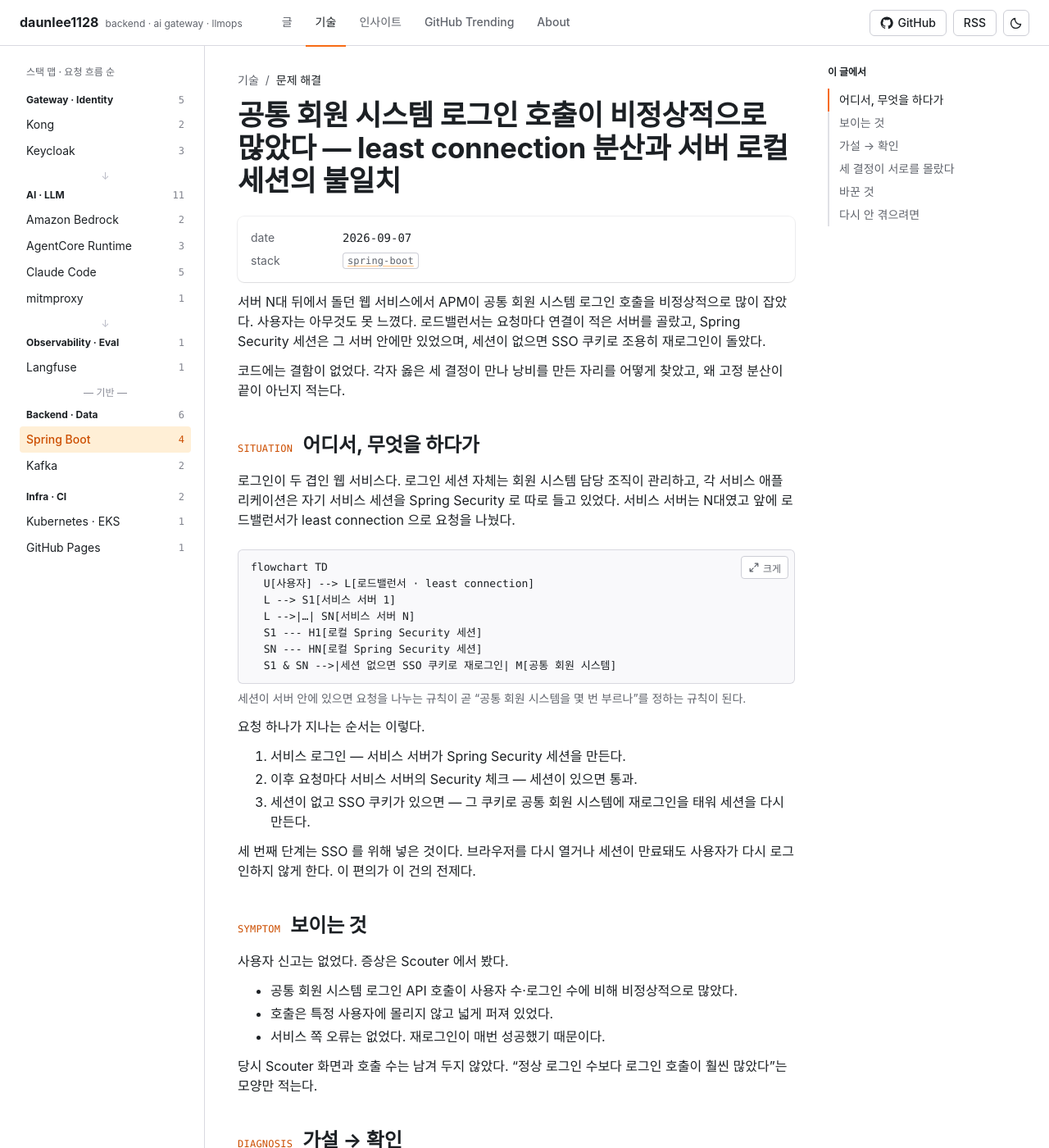
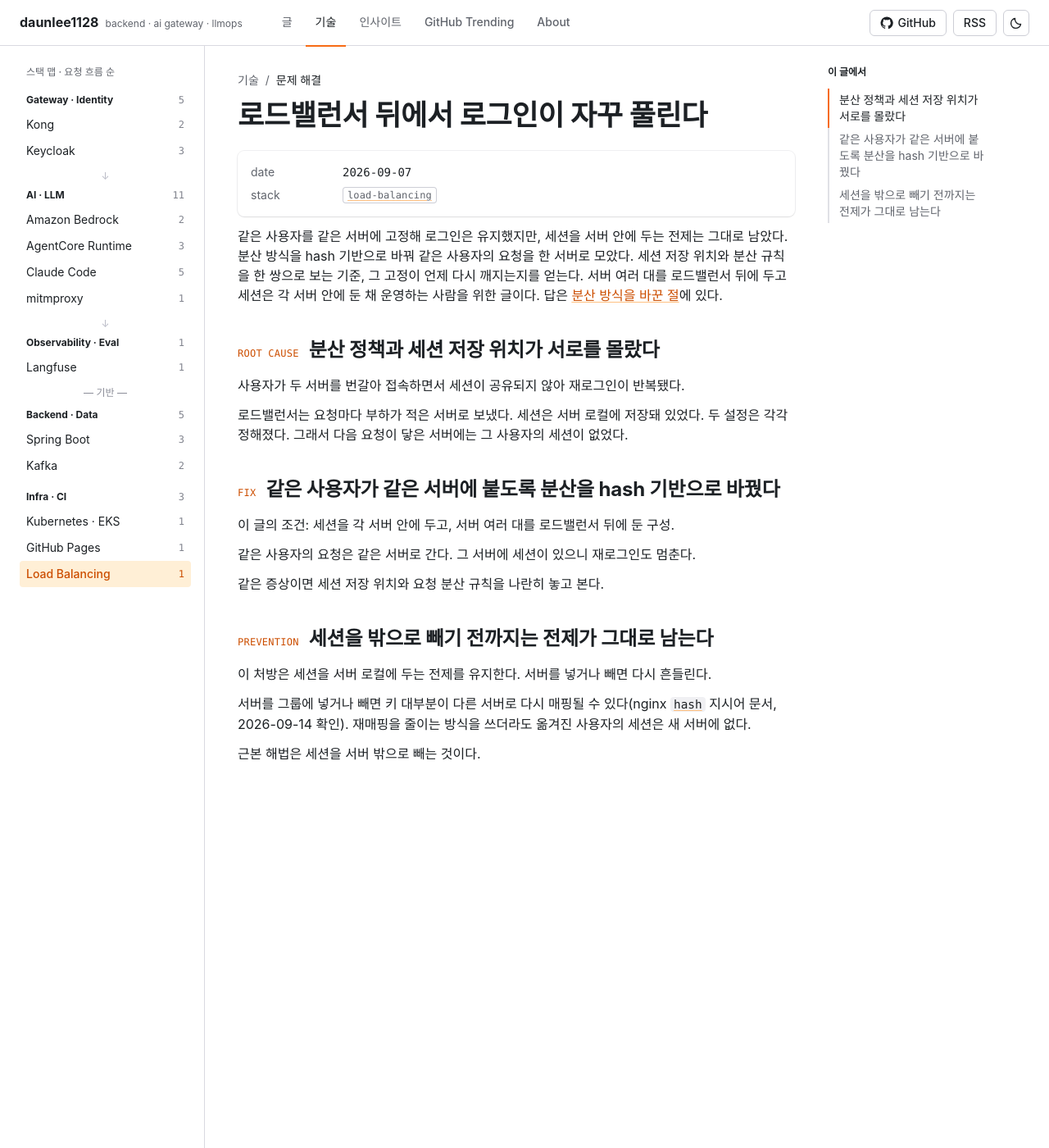
Before and after one commit to daunlee1128/daunlee1128.github.io, a Jekyll site: the page built from _tech/session-loss-load-balancer.md, in a window 1280 px wide and 1400 px high. Shown: the whole window at 82% size. Built offline with Jekyll 4.4.1, drawn with Linux system fonts in a browser that asks for light colours; a script that is not in the unit is left out; some of the changed text lies outside the part shown.

Commit message:
docs: 로드밸런서 세션 유실 글 재작성
Co-Authored-By: Claude Sonnet 5 <noreply@anthropic.com>

````diff
--- a/_data/stacks.yml
+++ b/_data/stacks.yml
@@ -30,3 +30,4 @@
     - { slug: gitlab-ci, name: GitLab CI }
     - { slug: docker,    name: Docker }
     - { slug: github-pages, name: GitHub Pages }
+    - { slug: load-balancing, name: Load Balancing }
--- a/_tech/session-loss-load-balancer.md
+++ b/_tech/session-loss-load-balancer.md
@@ -1,109 +1,44 @@
 ---
 type: tech
 kind: troubleshooting
-title: 공통 회원 시스템 로그인 호출이 비정상적으로 많았다 — least connection 분산과 서버 로컬 세션의 불일치
+title: 로드밸런서 뒤에서 로그인이 자꾸 풀린다
 date: 2026-09-07
-stack: [spring-boot]
-summary: APM 이 공통 회원 시스템 로그인 호출을 비정상적으로 많이 잡았는데 사용자는 아무것도 못 느꼈다. least connection 분산과 서버 로컬 세션, SSO 쿠키 재로그인이 만난 자리였다.
+stack: [load-balancing]
+summary: 로드밸런서가 부하로 서버를 고르고 세션은 서버 로컬에 있어, 사용자가 두 서버를 번갈아 접속하면서 재로그인이 반복됐다. 같은 사용자를 같은 서버에 고정해 멈췄지만 세션을 로컬에 두는 전제는 남아, 서버 대수가 바뀌면 다시 흔들린다.
 ---
 
-서버 N대 뒤에서 돌던 웹 서비스에서 APM이 공통 회원 시스템 로그인 호출을 비정상적으로 많이 잡았다. 사용자는 아무것도 못 느꼈다. 로드밸런서는 요청마다 연결이 적은 서버를 골랐고, Spring Security 세션은 그 서버 안에만 있었으며, 세션이 없으면 SSO 쿠키로 조용히 재로그인이 돌았다.
-
-코드에는 결함이 없었다. 각자 옳은 세 결정이 만나 낭비를 만든 자리를 어떻게 찾았고, 왜 고정 분산이 끝이 아닌지 적는다.
-
-{: #situation data-k="SITUATION"}
-## 어디서, 무엇을 하다가
-
-로그인이 두 겹인 웹 서비스다. 로그인 세션 자체는 회원 시스템 담당 조직이 관리하고, 각 서비스 애플리케이션은 자기 서비스 세션을 Spring Security 로 따로 들고 있었다. 서비스 서버는 N대였고 앞에 로드밸런서가 least connection 으로 요청을 나눴다.
-
-```mermaid
-flowchart TD
-  U[사용자] --> L[로드밸런서 · least connection]
-  L --> S1[서비스 서버 1]
-  L -->|…| SN[서비스 서버 N]
-  S1 --- H1[로컬 Spring Security 세션]
-  SN --- HN[로컬 Spring Security 세션]
-  S1 & SN -->|세션 없으면 SSO 쿠키로 재로그인| M[공통 회원 시스템]
-```
-
-*세션이 서버 안에 있으면 요청을 나누는 규칙이 곧 "공통 회원 시스템을 몇 번 부르나"를 정하는 규칙이 된다.*
-
-요청 하나가 지나는 순서는 이렇다.
-
-1. 서비스 로그인 — 서비스 서버가 Spring Security 세션을 만든다.
-2. 이후 요청마다 서비스 서버의 Security 체크 — 세션이 있으면 통과.
-3. 세션이 없고 SSO 쿠키가 있으면 — 그 쿠키로 공통 회원 시스템에 재로그인을 태워 세션을 다시 만든다.
-
-세 번째 단계는 SSO 를 위해 넣은 것이다. 브라우저를 다시 열거나 세션이 만료돼도 사용자가 다시 로그인하지 않게 한다. 이 편의가 이 건의 전제다.
-
-{: #symptom data-k="SYMPTOM"}
-## 보이는 것
-
-사용자 신고는 없었다. 증상은 Scouter 에서 봤다.
-
-- 공통 회원 시스템 로그인 API 호출이 사용자 수·로그인 수에 비해 비정상적으로 많았다.
-- 호출은 특정 사용자에 몰리지 않고 넓게 퍼져 있었다.
-- 서비스 쪽 오류는 없었다. 재로그인이 매번 성공했기 때문이다.
-
-당시 Scouter 화면과 호출 수는 남겨 두지 않았다. "정상 로그인 수보다 로그인 호출이 훨씬 많았다"는 모양만 적는다.
-
-{: #diagnosis data-k="DIAGNOSIS"}
-## 가설 → 확인
-
-| 가설 | 확인 방법 | 판정 |
-|---|---|---|
-| 클라이언트가 로그인을 반복 호출한다 | 호출 주체와 경로를 APM 트랜잭션에서 확인 | 기각 — 호출 주체는 서비스 서버의 Security 체크였다 |
-| 세션 만료 시간이 너무 짧다 | 세션 timeout 설정 확인 | 기각 — 만료로 설명될 빈도가 아니었다 |
-| 요청이 세션 없는 서버로 간다 | 로드밸런서 분산 알고리즘과 세션 저장 위치를 나란히 확인 | 확인 — least connection, 세션은 서버 로컬 |
-
-세 번째가 원인이다. 같은 사용자의 다음 요청이 연결이 적은 다른 서버로 가면 그 서버엔 Spring Security 세션이 없다. 세션이 없으니 3단계가 발동해 쿠키로 공통 회원 시스템 로그인을 다시 탄다. 서버가 N대면 같은 서버에 연속으로 붙을 확률은 대략 1/N 이라, 나머지 요청이 전부 로그인 호출이 된다.
+같은 사용자를 같은 서버에 고정해 로그인은 유지했지만, 세션을 서버 안에 두는 전제는 그대로 남았다.
+분산 방식을 hash 기반으로 바꿔 같은 사용자의 요청을 한 서버로 모았다.
+세션 저장 위치와 분산 규칙을 한 쌍으로 보는 기준, 그 고정이 언제 다시 깨지는지를 얻는다.
+서버 여러 대를 로드밸런서 뒤에 두고 세션은 각 서버 안에 둔 채 운영하는 사람을 위한 글이다.
+답은 [분산 방식을 바꾼 절](#fix)에 있다.
 
 {: #root-cause data-k="ROOT CAUSE"}
-## 세 결정이 서로를 몰랐다
+## 분산 정책과 세션 저장 위치가 서로를 몰랐다
 
-원인은 코드가 아니라 배포 형상에 있었다. 각자 옳은 세 결정이 함께 틀렸다.
+사용자가 두 서버를 번갈아 접속하면서 세션이 공유되지 않아 재로그인이 반복됐다.
 
-- 로드밸런서는 연결이 적은 서버로 보낸다. 자원을 고르게 쓰려는 선택이다.
-- 서비스는 세션을 서버 로컬에 둔다. 서버가 한 대일 때는 가장 단순한 선택이다.
-- 세션이 없으면 SSO 쿠키로 재로그인한다. 사용자를 다시 로그인시키지 않으려는 선택이다.
-
-세 번째 결정이 이 건을 특이하게 만들었다. 재로그인이 없었다면 사용자가 로그인 화면으로 튕겨 바로 신고가 들어왔을 것이다. 대신 문제가 공통 회원 시스템 호출량으로 옮겨 가 조용해졌다.
-
-| 세션 저장 위치 | 요청 분산 규칙 | 세션이 유지되나 | 서버 대수를 바꾸면 |
-|---|---|---|---|
-| 서버 로컬 | 매 요청 연결·부하 기준(round-robin·least connection) | 아니다 — 다른 서버에 붙는 순간 세션이 없다 | 어긋날 확률만 커진다 |
-| 서버 로컬 | 같은 사용자를 같은 서버로 고정(hash·sticky) | 그렇다 — 고정이 유지되는 동안만 | 대상 서버가 다시 계산돼 흔들린다 |
-| 서버 밖 공용 저장소 | 무엇이든 | 그렇다 | 영향이 없다 |
-
-*로컬 세션 행에서만 분산 규칙이 세션 유지 여부를 좌우한다. 세션을 밖으로 빼면 가운데 열의 값이 무의미해진다.*
+로드밸런서는 요청마다 부하가 적은 서버로 보냈다. 세션은 서버 로컬에 저장돼 있었다.
+두 설정은 각각 정해졌다. 그래서 다음 요청이 닿은 서버에는 그 사용자의 세션이 없었다.
 
 {: #fix data-k="FIX"}
-## 바꾼 것
+## 같은 사용자가 같은 서버에 붙도록 분산을 hash 기반으로 바꿨다
 
-분산 방식을 같은 사용자의 요청이 같은 서버로 가도록 고정하는 쪽으로 바꿨다. 공통 회원 시스템 로그인 호출은 정상 로그인 수 근처로 내려왔다.
+이 글의 조건: 세션을 각 서버 안에 두고, 서버 여러 대를 로드밸런서 뒤에 둔 구성.
 
-감수한 것은 셋이다.
+같은 사용자의 요청은 같은 서버로 간다.
+그 서버에 세션이 있으니 재로그인도 멈춘다.
 
-- 부하가 고르게 나뉘지 않는다. 고정 결과가 한쪽으로 쏠려도 그대로 둔다.
-- 서버를 추가하거나 빼면 사용자와 서버의 대응이 다시 계산된다. 그 순간 붙어 있던 세션은 사라지고, 사라진 만큼 재로그인 호출이 한 번씩 튄다.
-- 서버 한 대가 죽으면 그 서버가 들고 있던 세션도 함께 죽는다.
-
-세션을 로컬에 두는 전제를 그대로 둔 처방이다. 증상은 멈췄지만 원인은 그 자리에 있다.
+같은 증상이면 세션 저장 위치와 요청 분산 규칙을 나란히 놓고 본다.
 
 {: #prevention data-k="PREVENTION"}
-## 다시 안 겪으려면
+## 세션을 밖으로 빼기 전까지는 전제가 그대로 남는다
 
-| 넣은 것 | 무엇을 막나 | 아직 못 막는 것 |
-|---|---|---|
-| 사용자와 서버를 고정하는 분산 | 요청마다 다른 서버에 붙어 세션을 잃는 것 | 서버 증감·장애로 대응이 바뀌는 순간 |
-| 세션 저장 위치와 분산 정책을 한 쌍으로 확인 | 두 결정이 서로를 모른 채 따로 내려지는 것 | 이미 그렇게 배포돼 돌고 있는 시스템 |
-| 공통 회원 시스템 로그인 호출 수를 로그인 수와 대조하는 지표 | 재로그인이 증상을 숨긴 채 호출량으로 새는 것 | 지표를 보는 사람이 없으면 여전히 조용하다 |
-| 세션 외부화 — 기준으로만 남김 | 분산 규칙과 무관하게 세션이 유지된다 | 넣지 않았다. 지금 구성은 위 세 줄에 기대고 있다 |
+이 처방은 세션을 서버 로컬에 두는 전제를 유지한다. 서버를 넣거나 빼면 다시 흔들린다.
 
-*세션 외부화 없이는 위 세 줄이 서버 대수를 바꾸는 날 다시 깨진다 — 앞의 세 줄은 증상을 늦출 뿐이다.*
+서버를 그룹에 넣거나 빼면 키 대부분이 다른 서버로 다시 매핑될 수 있다(nginx [`hash`][hash] 지시어 문서, 2026-09-14 확인).
+재매핑을 줄이는 방식을 쓰더라도 옮겨진 사용자의 세션은 새 서버에 없다.
 
-같은 증상을 만나면 코드보다 먼저 두 가지를 나란히 본다. 로드밸런서가 어떤 규칙으로 요청을 나누는지, 세션이 어디에 저장되는지. 하나만 알면 원인이 보이지 않는다.
+근본 해법은 세션을 서버 밖으로 빼는 것이다.
 
-그리고 재로그인을 자동으로 태우는 구조라면 사용자 신고를 기다리지 말라. 이 건은 사용자 쪽에서는 끝까지 정상이었다. 낭비는 APM 의 호출 수에만 남았다.
-
-고정 분산으로 증상을 멈췄다면 거기서 끝내지 않는 편이 낫다. 서버 대수를 바꾸는 날 같은 호출량이 돌아온다. 세션을 서버 밖으로 빼는 것이 근본 해법이다. Spring Session 으로 Redis 같은 공용 저장소에 두든, 서버가 상태를 들지 않는 토큰 방식으로 가든.
+[hash]: https://nginx.org/en/docs/http/ngx_http_upstream_module.html#hash
````
Also changed, not shown: stack/load-balancing.md (added, +6 -0 lines).
